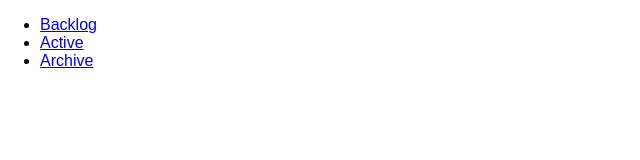
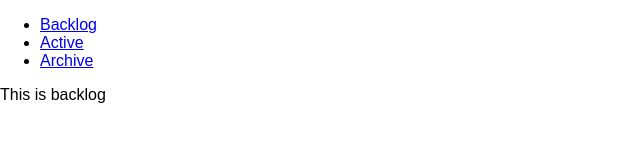
Before and after one commit to M-To-codding/MaDe, a React (Create React App) app: page /backlog in a window 1280 px wide. Shown: the top 160 px of the page, without its empty margins (0-640 px from the left). Built offline with nearby package versions, Linux system fonts and the light colour scheme.

Commit message:
Add initial routing

```diff
--- /dev/null
+++ b/src/Active.js
@@ -0,0 +1,7 @@
+import React, {Component} from 'react';
+
+export default class Active extends Component {
+    render(){
+        return <div>This is active</div>
+    }
+}
--- a/src/App.js
+++ b/src/App.js
@@ -4,14 +4,18 @@ import {
     BrowserRouter as Router,
     Route,
     Link
-} from 'react-router-dom'
+} from 'react-router-dom';
+
+import Archive from './Archive';
+import Active from './Active';
+import Backlog from './Backlog';
 
 
 class App extends Component {
     render() {
         return (
-            <div>
-                <Router>
+            <Router>
+                <div className="router-content">
                     <header>
                         <nav>
                             <ul>
@@ -27,8 +31,23 @@ class App extends Component {
                             </ul>
                         </nav>
                     </header>
-                </Router>
-            </div>
+
+                    <main>
+                        <Route
+                            path="/backlog"
+                            component={Backlog}
+                        />
+                        <Route
+                            path="/active"
+                            component={Active}
+                        />
+                        <Route
+                            path="/archive"
+                            component={Archive}
+                        />
+                    </main>
+                </div>
+            </Router>
         );
     }
 }
--- /dev/null
+++ b/src/Archive.js
@@ -0,0 +1,7 @@
+import React, {Component} from 'react';
+
+export default class Archive extends Component {
+    render(){
+        return <div>This is archive</div>
+    }
+}
--- /dev/null
+++ b/src/Backlog.js
@@ -0,0 +1,7 @@
+import React, {Component} from 'react';
+
+export default class Backlog extends Component {
+    render() {
+        return <div>This is backlog</div>
+    }
+}
```
